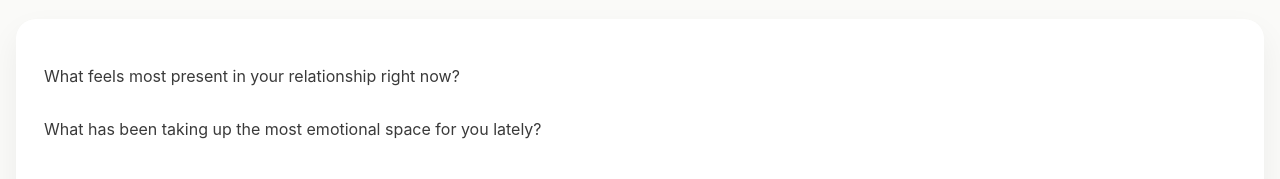
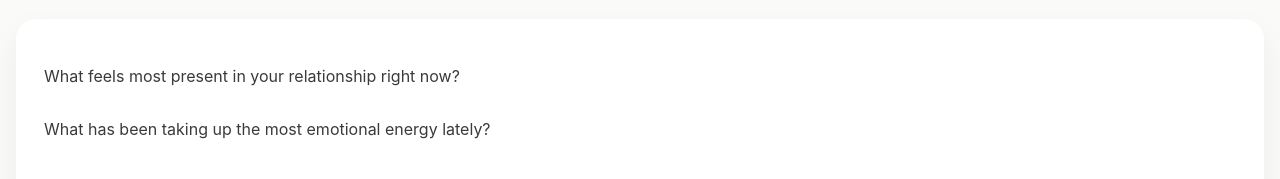
Before and after one commit to rokz11/reflectus-frontend, a React (Create React App) app: page /flow/1/1 in a window 1280 px wide. Shown: the part 475-654 px from the top of the page. Built offline with nearby package versions, Linux system fonts and the light colour scheme.

Commit message:
Add files via upload

```diff
--- a/src/pages/PartnerFlow.js
+++ b/src/pages/PartnerFlow.js
@@ -7,7 +7,7 @@ const PROMPTS = [
   {
     id: 1,
     text:
-      "What feels most present in your relationship right now?\n\nWhat has been taking up the most emotional space for you lately?"
+      "What feels most present in your relationship right now?\n\nWhat has been taking up the most emotional energy lately?"
   },
   {
     id: 2,
@@ -17,18 +17,18 @@ const PROMPTS = [
   {
     id: 3,
     text:
-      "Is there something unresolved, heavy, or quietly painful — even if it’s hard to put into words?"
+      "Is there something unresolved, heavy, or painful, between you and your partner, even if its hard to explain?"
   },
   {
     id: 4,
     text:
-      "What would you want your partner to truly understand about you, if you could be heard without interruption?"
+      "What would you want your partner to truly understand about you, and what do you think partner expect from you"
   },
   {
     id: 5,
     optional: true,
     text:
-      "Before finishing, is there anything you would want to add?\n\nThis is optional."
+      "Before finishing, is there anything you would want to add, as final taught maybe?."
   }
 ];
 
```
